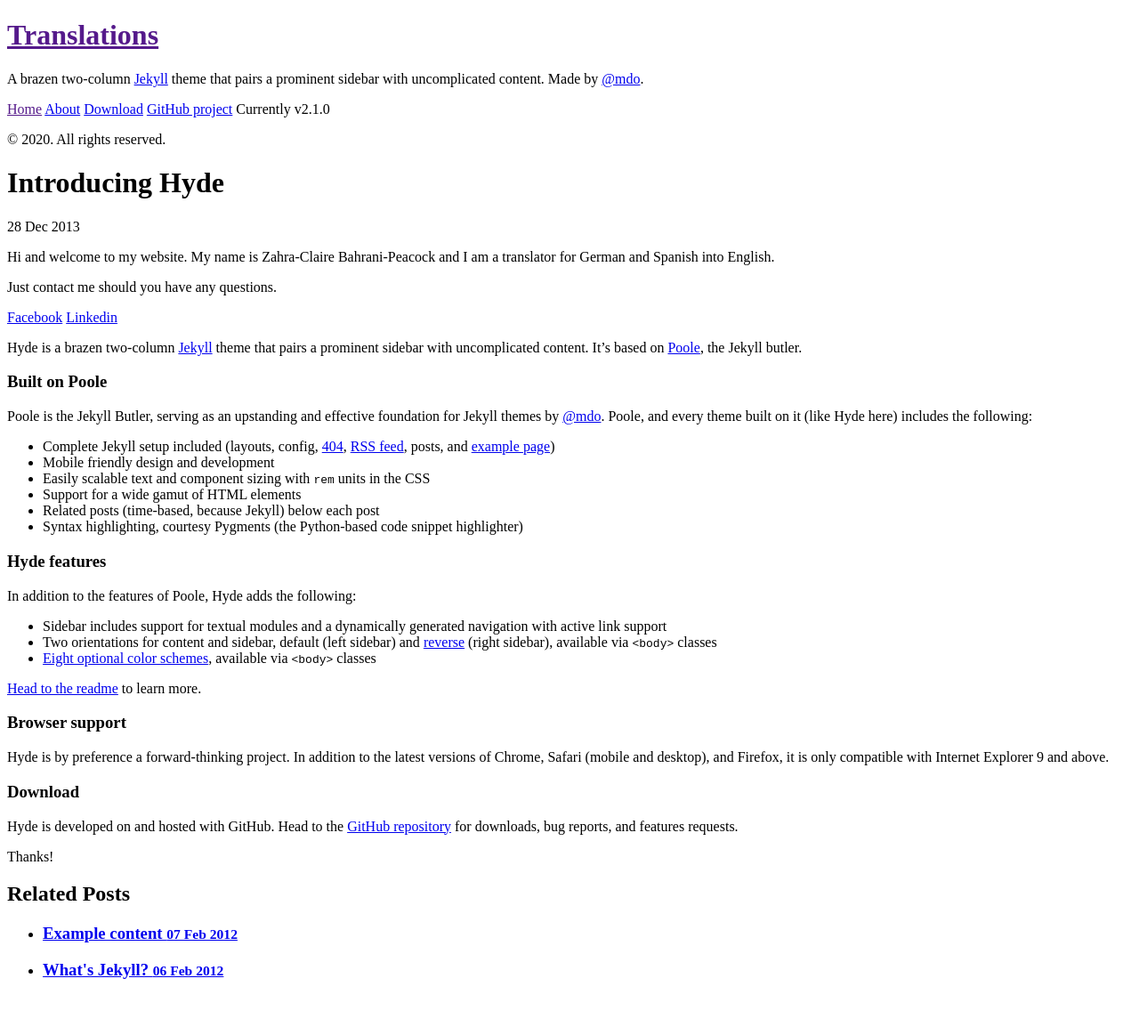
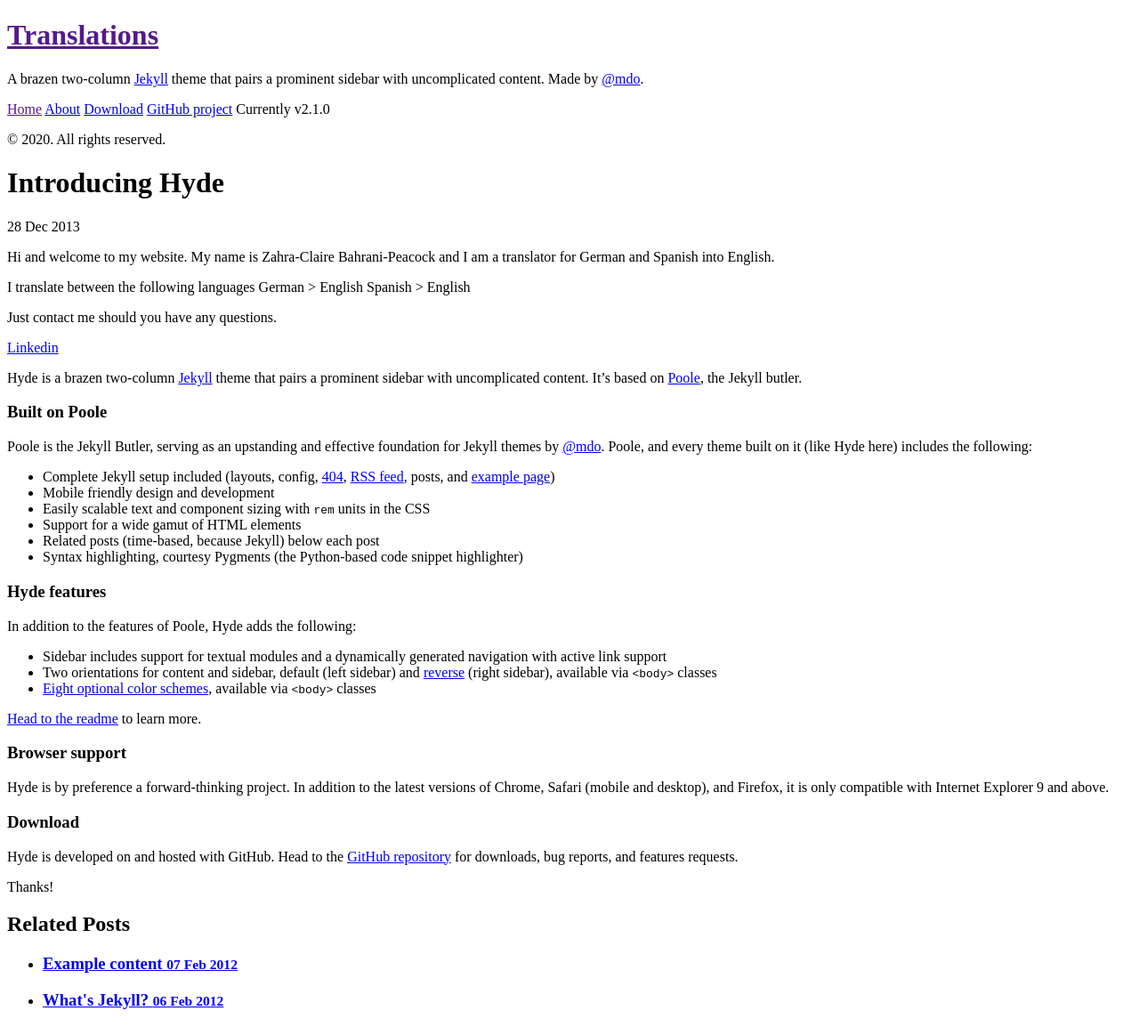
Before and after one commit to Zahra-Claire-Bahrani-Peacock/zahra-claire-bahrani-peacock.github.io, a Jekyll site: the page built from _posts/2013-12-28-introducing-hyde.md, in a window 1280 px wide. Shown: the whole page at 89% size. Built offline with Jekyll 4.4.1, drawn with Linux system fonts in a browser that asks for light colours; before the commit the page ends 1120 px from its top, so only the background shows below that.

Commit message:
Updated homepage

```diff
--- a/_posts/2013-12-28-introducing-hyde.md
+++ b/_posts/2013-12-28-introducing-hyde.md
@@ -5,9 +5,12 @@
 
 Hi and welcome to my website. My name is Zahra-Claire Bahrani-Peacock and I am a translator for German and Spanish into English.
 
+I translate between the following languages
+German > English
+Spanish > English
+
 Just contact me should you have any questions.
 
-[Facebook](https://www.facebook.com/zaza.bahranipeacock)
 [Linkedin](www.linkedin.com/in/zahra-claire-bahrani-peacock)
 
 Hyde is a brazen two-column [Jekyll](http://jekyllrb.com) theme that pairs a prominent sidebar with uncomplicated content. It's based on [Poole](http://getpoole.com), the Jekyll butler.
```
